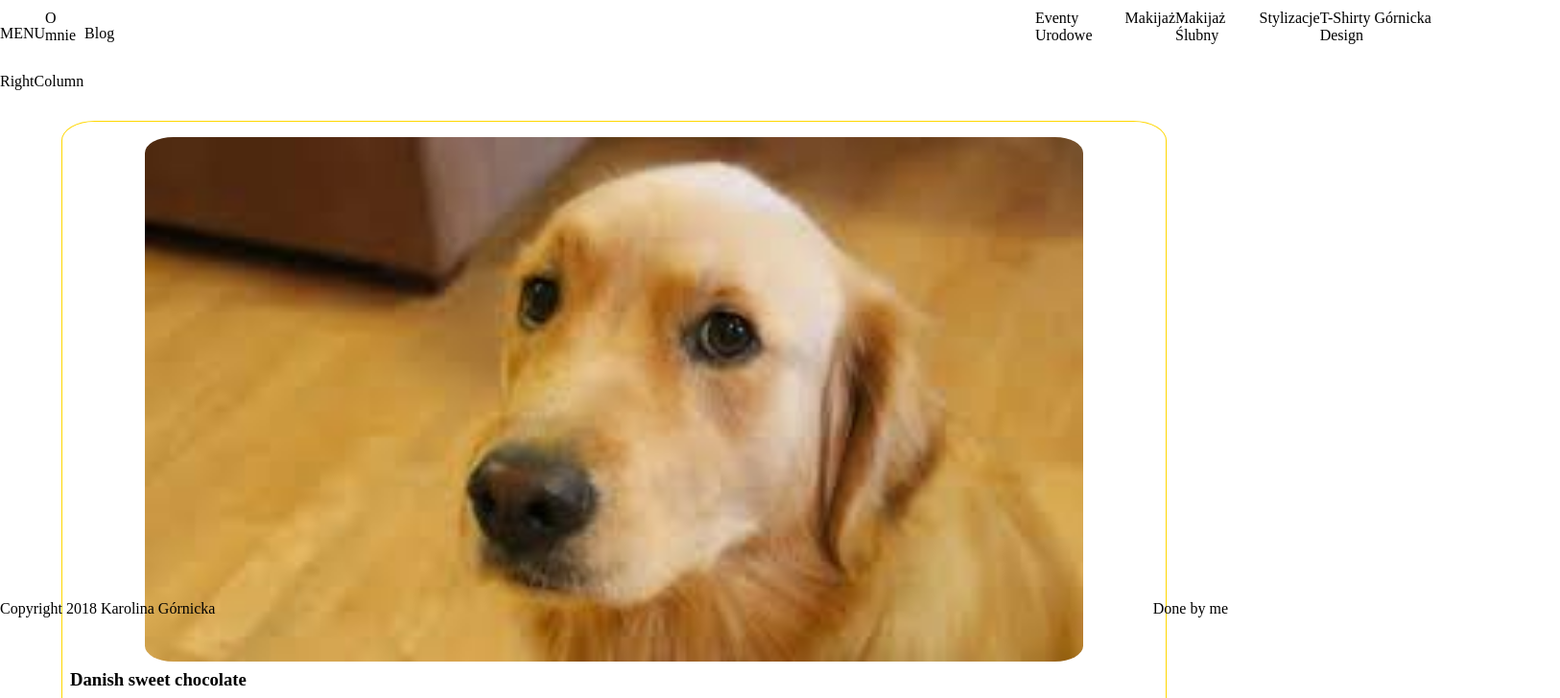
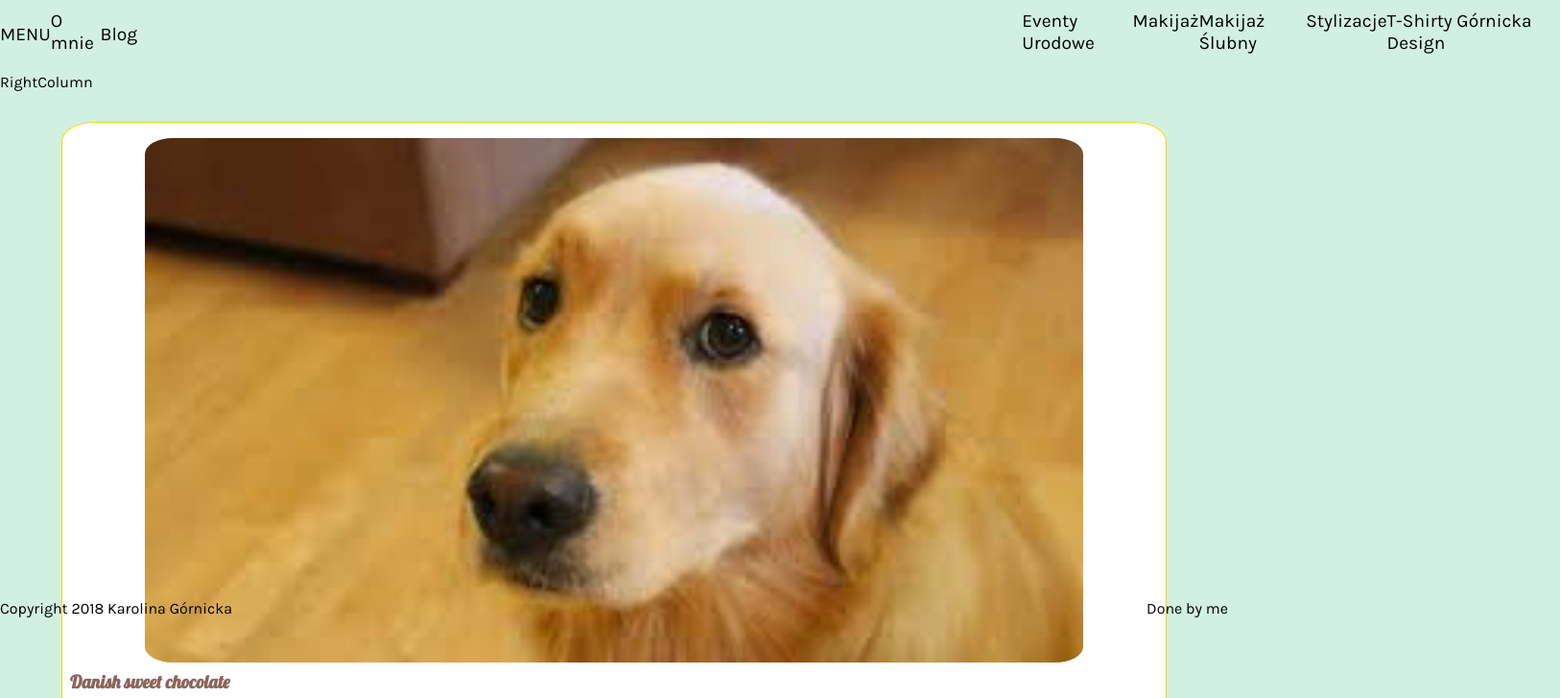
Before and after one commit to DominikaSzu/blog-project, a React (Create React App) app: page / in a window 1280 px wide. Shown: the part 140-868 px from the top of the page at 96% size, 1626 px wide, since content can reach past the window. Built offline with nearby package versions, Linux system fonts and the light colour scheme.

Commit message:
blog posts styled

```diff
--- a/public/index.html
+++ b/public/index.html
@@ -10,6 +10,7 @@
       homescreen on Android. See https://developers.google.com/web/fundamentals/web-app-manifest/
     -->
     <link rel="manifest" href="%PUBLIC_URL%/manifest.json">
+    <link href="https://fonts.googleapis.com/css?family=Karla|Lobster" rel="stylesheet">
     <!--
       Notice the use of %PUBLIC_URL% in the tags above.
       It will be replaced with the URL of the `public` folder during the build.
--- a/src/css/index.css
+++ b/src/css/index.css
@@ -1,6 +1,7 @@
 body {
   margin: 0;
   padding: 0;
+  background-color: #d2f0e2;
 }
 
 .wrapper {
@@ -8,6 +9,7 @@ body {
 	height: 100vh;
 	display: flex;
 	flex-direction: column;
+	font-family: 'Karla', sans-serif;
 }
 
 /*  Logo Component  */
@@ -32,12 +34,17 @@ body {
 	min-height: 50px;
 	height: 5vh;
 	display: flex;
+	font-size: 1.2rem;
 }
 
 .menu {
 	justify-content: center;
 	align-items: center;
 	margin: auto;
+}
+
+.categories {
+	display: none;   /*to be changed*/
 }
 
 /*  Slider Component  */
@@ -83,10 +90,13 @@ body {
 	border-radius: 3%;
 	display: flex;
 	flex-direction: column;
+	background-color: #FFFFFF;
 }
 
 .blog-post .title {
 	margin: 1vh;
+	font-family: 'Lobster', cursive;
+	color: #8b645a;
 }
 
 .blog-post-photo {
@@ -102,6 +112,7 @@ body {
 	text-align: justify;
 	align-self: center;
 	padding: 0 2vw;
+	border-radius: 3%;
 }
 
 /*  InstagramInfo Component  */
@@ -114,9 +125,10 @@ body {
 	min-height: 50px;
 	height: 5vh;
 	display: flex;
-	position: fixed;
+	position: sticky;
 	align-items: center;
 	justify-content: space-between;
+	background-color:
 }
 
 /*  Media queries  */
```
